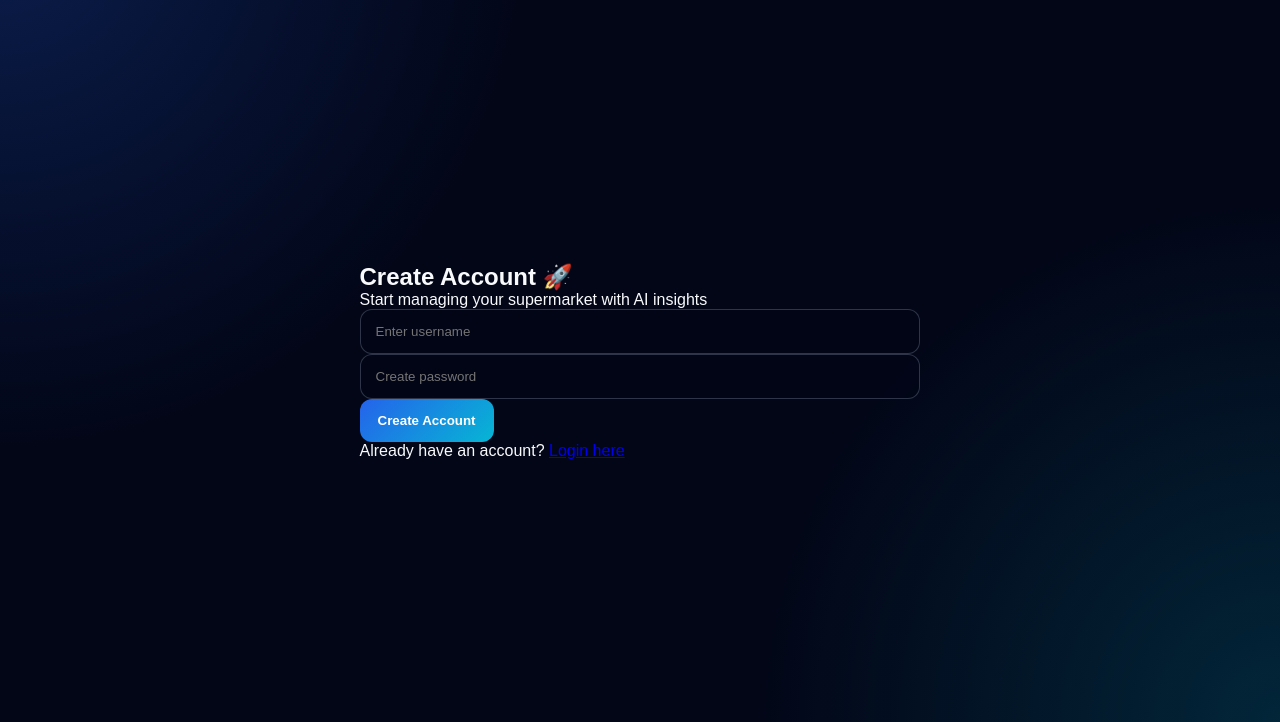
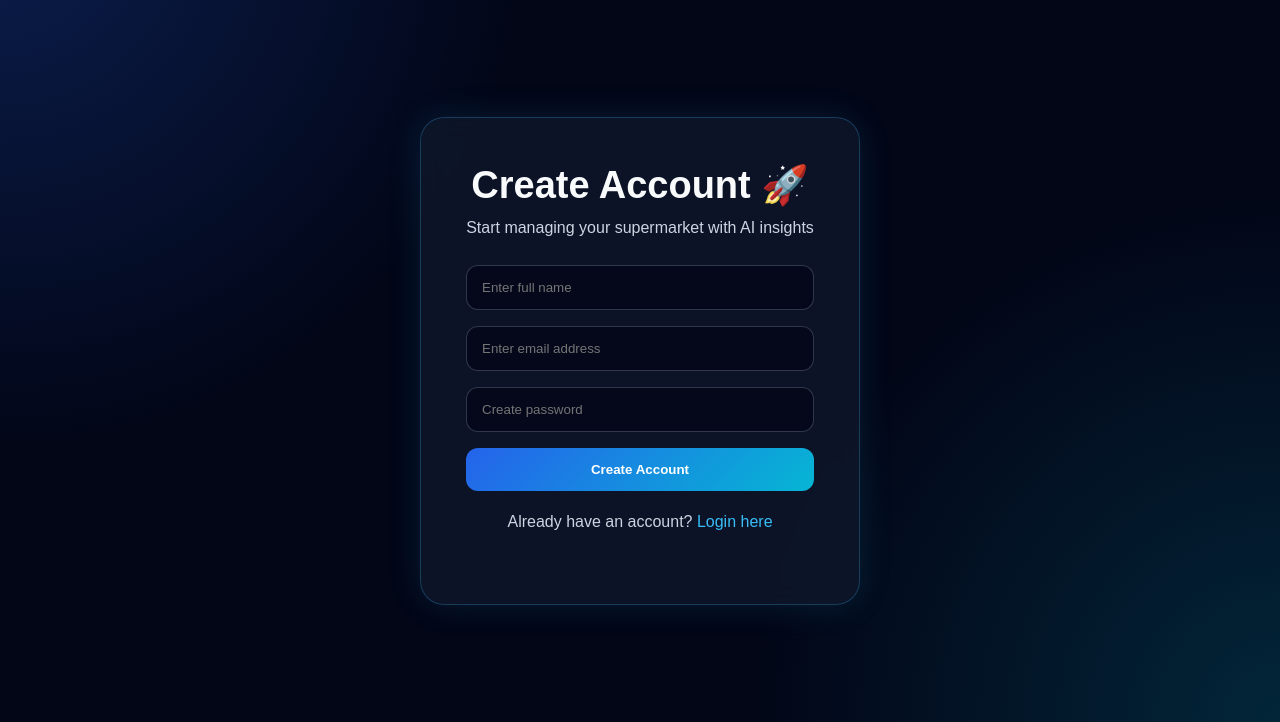
Before and after one commit to adhiappu0610-blip/shopvision-ai, a Flask app: page /register in a window 1280 px wide. Shown: the part 78-800 px from the top of the page. Run offline with Flask 3, Linux system fonts and the light colour scheme.

Commit message:
Update register.html

```diff
--- a/templates/register.html
+++ b/templates/register.html
@@ -1,23 +1,19 @@
 {% extends "base.html" %}
-
 {% block content %}
 
 <section class="auth-page">
-    <div class="auth-box">
+    <div class="auth-card">
         <h1>Create Account 🚀</h1>
         <p>Start managing your supermarket with AI insights</p>
 
         <form method="POST">
-            <input type="text" name="username" placeholder="Enter username" required>
+            <input type="text" name="name" placeholder="Enter full name" required>
+            <input type="email" name="email" placeholder="Enter email address" required>
             <input type="password" name="password" placeholder="Create password" required>
-
             <button type="submit">Create Account</button>
         </form>
 
-        <div class="bottom-text">
-            Already have an account?
-            <a href="/login">Login here</a>
-        </div>
+        <p class="small-text">Already have an account? <a href="/login">Login here</a></p>
     </div>
 </section>
 
```
